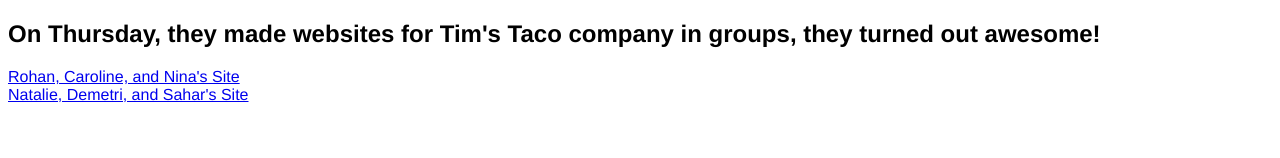
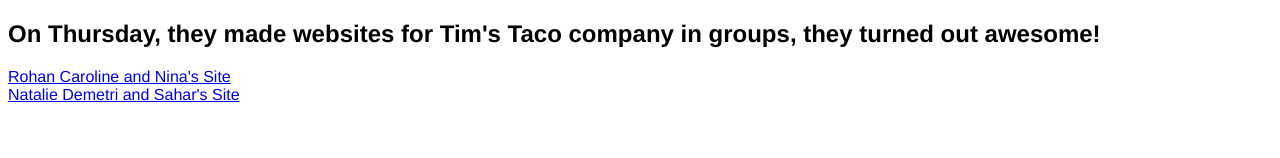
Before and after one commit to mariegrasse/630ESB, a plain HTML site: page SessionThree.html in a window 1280 px wide. Shown: the part 250-408 px from the top of the page. Drawn offline with Linux system fonts and the light colour scheme.

Commit message:
Update SessionThree.html

```diff
--- a/SessionThree.html
+++ b/SessionThree.html
@@ -29,8 +29,8 @@
   </p>
     <h2> On Thursday, they made websites for Tim's Taco company in groups, they turned out awesome!</h2>
     <p>
-      <a href="https://mariegrasse.github.io/630ESB/">     Rohan, Caroline, and Nina's Site</a><br>
-      <a href="https://mariegrasse.github.io/630ESB/">     Natalie, Demetri, and Sahar's Site</a><br>
+      <a href="https://mariegrasse.github.io/630ESB/">     Rohan Caroline and Nina's Site</a><br>
+      <a href="https://mariegrasse.github.io/630ESB/">     Natalie Demetri and Sahar's Site</a><br>
       <br>
       <br>
       <br>
```
